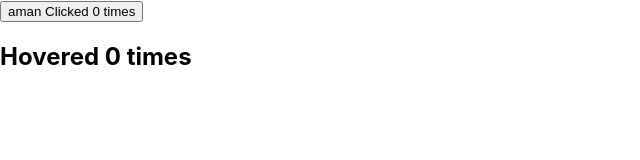
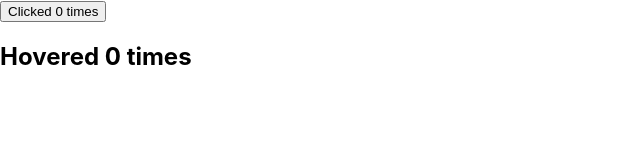
Before and after one commit to AmanSilawat/Course--ReactJS-Tutorial-for-Beginners, a React (Create React App) app: page / in a window 1280 px wide. Shown: the top 160 px of the page, without its empty margins (0-640 px from the left). Built offline with nearby package versions, Linux system fonts and the light colour scheme.

Commit message:
Render Props

```diff
--- a/src/App.js
+++ b/src/App.js
@@ -2,7 +2,7 @@ import { Greet } from './components/Greet';
 import Welcome from './components/Welcome';
 import Hello from './components/Hello';
 import Message from './components/Message';
-import Counter from './components/Counter';
+// import Counter from './components/Counter';
 import './components/styling-css/appStyles.css'
 import styles from './components/styling-css/appStyles.module.css'
 // import ParentComponent from './components/ParentComponent';
@@ -27,6 +27,10 @@ import Hero from './components/error-boundary/Hero'
 import ErrorBoundary from './components/error-boundary/ErrorBoundary'
 import ClickCounter from './components/higher-order-components/ClickCounter';
 import HoverCounter from './components/higher-order-components/HoverCounter';
+
+import ClickCounterTwo from './components/render-props/ClickCounterTwo';
+import HoverCounterTwo from './components/render-props/HoverCounterTwo';
+import Counter from './components/render-props/Counter';
 
 
 
@@ -90,8 +94,35 @@ function App() {
         <Hero heroName="joker" />
       </ErrorBoundary> */}
 
-      <ClickCounter name="aman" />
-      <HoverCounter />
+      {/* <ClickCounter name="aman" />
+      <HoverCounter /> */}
+
+      {/* ------------------ */}
+
+      <Counter render={(count, incrementCount) => (
+        <ClickCounterTwo count={count} incrementCount={incrementCount} />
+      )} />
+
+      <Counter render={(count, incrementCount) => (
+        <HoverCounterTwo count={count} incrementCount={incrementCount} />
+      )} />
+
+      {/* &&&&&&&& */}
+
+      {/* <Counter>
+        {(count, incrementCount) => (
+          <ClickCounterTwo count={count} incrementCount={incrementCount} />
+        )}
+      </Counter>
+
+      <Counter>
+        {(count, incrementCount) => (
+          <HoverCounterTwo count={count} incrementCount={incrementCount} />
+        )}
+      </Counter> */}
+
+      {/* ------------------ */}
+
 
     </div>
   );
--- /dev/null
+++ b/src/components/render-props/ClickCounterTwo.js
@@ -0,0 +1,11 @@
+import React from 'react'
+
+class ClickCounterTwo extends React.Component {
+
+    render() {
+        const { count, incrementCount } = this.props
+        return <button onClick={incrementCount}>{this.props.name} Clicked {count} times</button>
+    }
+}
+
+export default ClickCounterTwo
--- /dev/null
+++ b/src/components/render-props/Counter.js
@@ -0,0 +1,27 @@
+import React from 'react'
+
+class Counter extends React.Component {
+    constructor(props) {
+        super(props)
+
+        this.state = {
+            count: 0
+        }
+    }
+
+    incrementCount = () => {
+        this.setState(prevState => {
+            return { count: prevState.count + 1 }
+        })
+    }
+    render() {
+        return (
+            <div>
+                {this.props.render(this.state.count, this.incrementCount)}
+                {/* {this.props.children(this.state.count, this.incrementCount)} */}
+            </div>
+        )
+    }
+}
+
+export default Counter;
--- /dev/null
+++ b/src/components/render-props/HoverCounterTwo.js
@@ -0,0 +1,11 @@
+
+import React from 'react'
+
+class HoverCounterTwo extends React.Component {
+    render() {
+        const { count, incrementCount } = this.props
+        return <h2 onMouseOver={incrementCount}>Hovered {count} times</h2>
+    }
+}
+
+export default HoverCounterTwo;
```
Also changed, not shown: src/components/render-props/WithCounter.js (added, +27 -0 lines).
